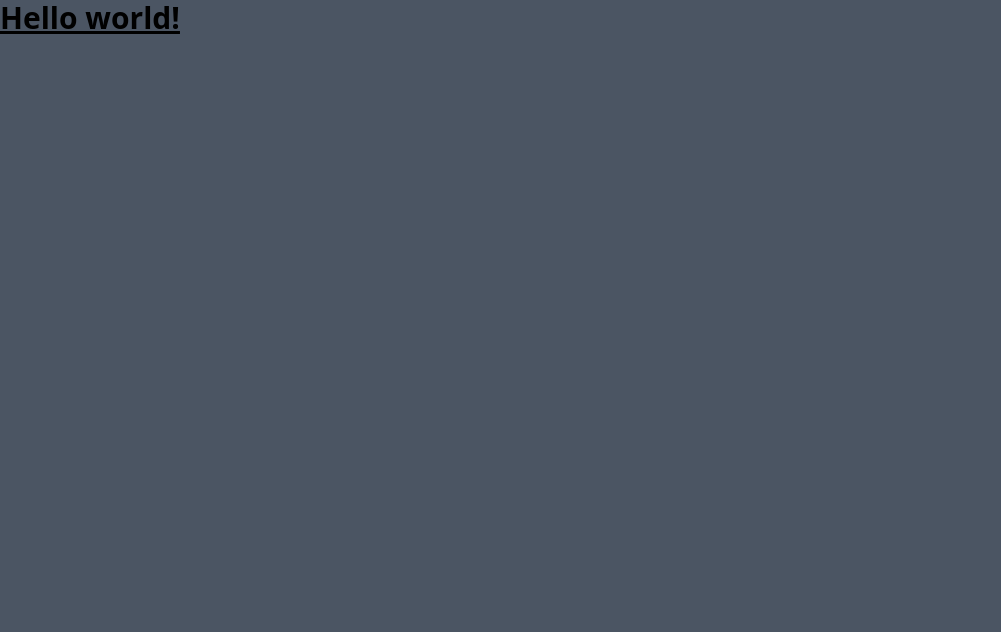
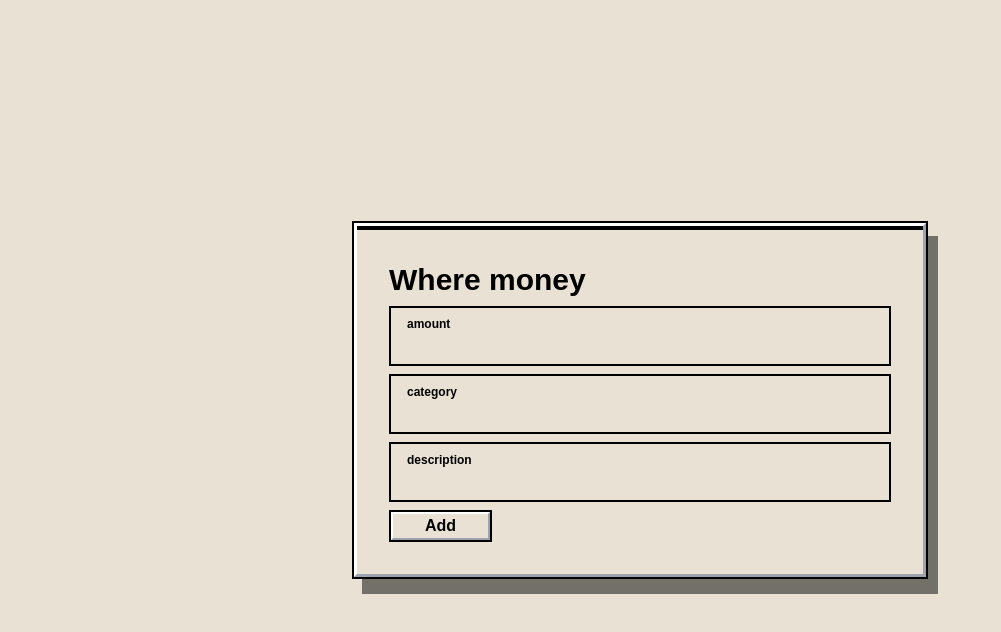
Before and after one commit to bryonsigawin/wheremoney, a SvelteKit app: page / in a window 1280 px wide. Shown: the top 632 px of the page, without its empty margins (0-1001 px from the left). Built offline with nearby package versions, Linux system fonts and the light colour scheme; no server answers; the database is empty; a web font is replaced by a local one.

Commit message:
feat: create basic add window

```diff
--- /dev/null
+++ b/src/lib/components/add-transaction.svelte
@@ -0,0 +1,33 @@
+<script>
+	import Button from './button.svelte';
+	import Window from './window.svelte';
+</script>
+
+<Window>
+	<h1 class="text-3xl font-bold mb-2">Where money</h1>
+
+	<div class="grid gap-2">
+		<div class="">
+			<div class="overflow-hidden border-2 border-solid border-black px-4 py-2">
+				<label class="block text-xs font-semibold" for="amount">amount</label>
+				<input id="amount" class="font-bold outline-none bg-transparent" />
+			</div>
+		</div>
+		<div class="">
+			<div class="overflow-hidden border-2 border-solid border-black px-4 py-2">
+				<label class="block text-xs font-semibold" for="amount">category</label>
+				<input id="amount" class="font-bold outline-none bg-transparent" />
+			</div>
+		</div>
+		<div class="">
+			<div class="overflow-hidden border-2 border-solid border-black px-4 py-2">
+				<label class="block text-xs font-semibold" for="amount">description</label>
+				<input id="amount" class="font-bold outline-none bg-transparent" />
+			</div>
+		</div>
+
+		<div class="">
+			<Button type="submit">Add</Button>
+		</div>
+	</div>
+</Window>
--- /dev/null
+++ b/src/lib/components/button.svelte
@@ -0,0 +1,13 @@
+<div
+	class=" inline-block border-2 border-solid border-black hover:translate-y-0.5 active:translate-y-1"
+>
+	<div
+		class=" border-2 border-solid border-white border-r-gray-400 border-b-gray-400
+    hover:border-gray-400
+    hover:border-r-white
+    hover:border-b-white
+    "
+	>
+		<button class="px-8 font-bold" {...$$props}><slot /></button>
+	</div>
+</div>
--- a/src/lib/components/window.svelte
+++ b/src/lib/components/window.svelte
@@ -1,5 +1,5 @@
-<div class="border-2 border-solid border-black shadowed">
-	<div class="border-[3px] border-solid border-white border-r-gray-300 border-b-gray-300">
+<div class="border-2 border-solid border-black shadowed w-full max-w-xl mx-6">
+	<div class="border-[3px] border-solid border-white border-r-gray-400 border-b-gray-400">
 		<div class="p-8 border-t-4 border-solid border-black">
 			<slot />
 		</div>
--- a/src/routes/+layout.svelte
+++ b/src/routes/+layout.svelte
@@ -22,3 +22,12 @@
 </script>
 
 <slot />
+
+<style lang="postcss">
+	:global(html) {
+		@apply font-serif;
+		/* background: linear-gradient(theme(colors.white), theme(colors.teal.50)); */
+		/* background-color: theme(colors.teal.50); */
+		background-color: #e8e1d4;
+	}
+</style>
--- a/src/routes/+page.svelte
+++ b/src/routes/+page.svelte
@@ -1,15 +1,12 @@
 <script lang="ts">
 	import type { PageData } from './$types';
 
+	import AddTransaction from '$lib/components/add-transaction.svelte';
+
 	export let data: PageData;
-
 	console.log(data);
 </script>
 
-<h1 class="text-3xl font-bold underline">Hello world!</h1>
-
-<style lang="postcss">
-	:global(html) {
-		background-color: theme(colors.gray.600);
-	}
-</style>
+<div class="flex h-screen w-screen items-center justify-center">
+	<AddTransaction />
+</div>
```
